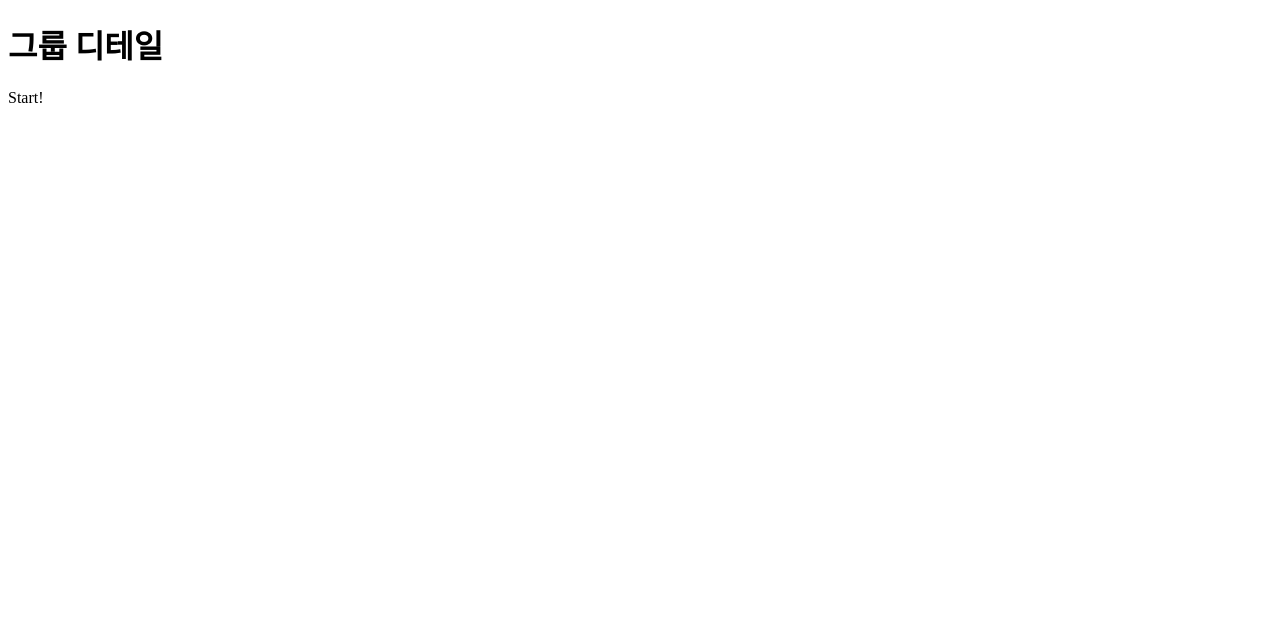
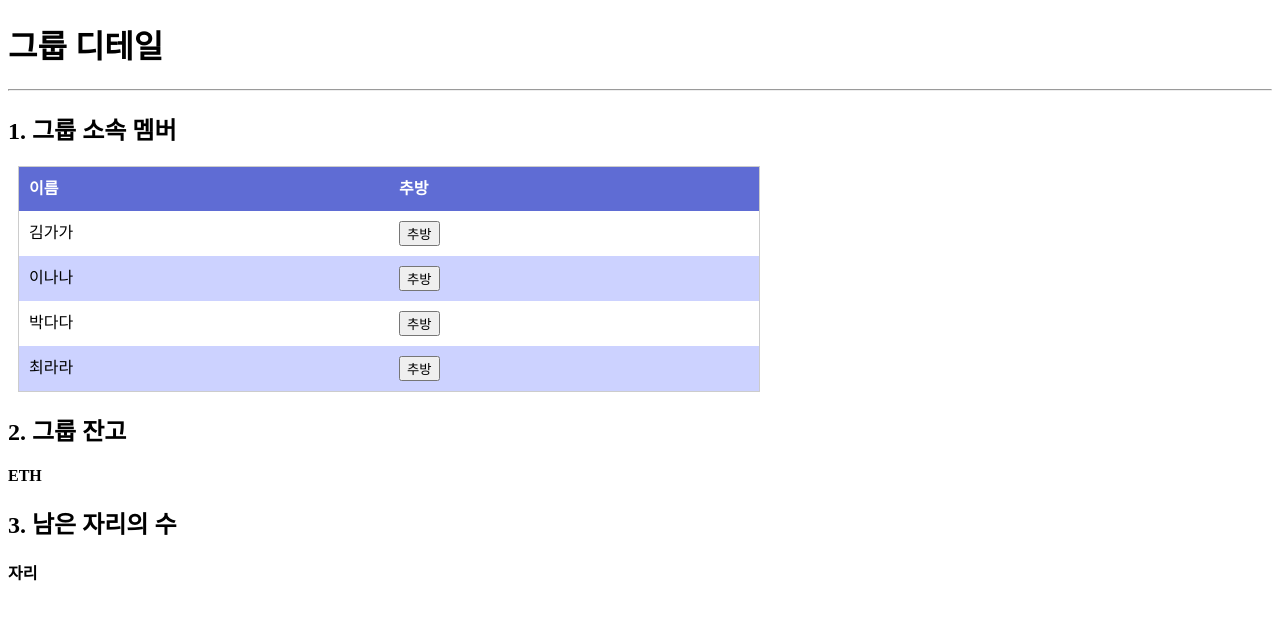
Before and after one commit to hyeonho9877/korean-fund-raising, a website: page detail/index.html in a window 1280 px wide. Drawn offline with Linux system fonts and the light colour scheme.

Commit message:
detail 수정중

```diff
--- a/detail/index.html
+++ b/detail/index.html
@@ -3,10 +3,91 @@
   <head>
     <meta charset="utf-8">
     <title>그룹 디테일 | 탈중앙화 계모임</title>
+    <style>
+      table {
+        border-collapse: collapse;
+        text-align: left;
+        line-height: 1.5;
+        border: 1px solid #ccc;
+        margin: 20px 10px;
+      }
+      table thead th {
+        width: 150px;
+        padding: 10px;
+        font-weight: bold;
+        vertical-align: top;
+        color: #fff;
+        background: #5f6cd4;
+        margin: 20px 10px;
+      }
+      table tbody th {
+        width: 150px;
+        padding: 10px;
+      }
+      table td {
+        width: 350px;
+        padding: 10px;
+        vertical-align: top;
+      }
+      table .even {
+        background: #ccd2ff;
+      }
+
+    </style>
   </head>
   <body>
-    <h1>그룹 디테일</h1>
     <script src="index.js"></script>
-    <div id="btnStart">Start!</div>
+
+    <div id="contents">
+      <h1>그룹 디테일</h1>
+      <hr>
+      <div>
+        <h2>1. 그룹 소속 멤버</h2>
+        <p>
+          <table>
+            <thead>
+              <tr>
+                <th scope="cols">이름</th>
+                <th scope="cols">추방</th>
+              </tr>
+            </thead>
+            <tbody>
+              <tr>
+                <td>김가가</td>
+                <td><button id="btnOut" onclick="functionAlert()">추방</button></td>
+              </tr>
+              <tr>
+                <td class="even">이나나</td>
+                <td class="even"><button id="btnOut" onclick="functionAlert()">추방</button></td>
+              </tr>
+              <tr>
+                <td>박다다</td>
+                <td><button id="btnOut" onclick="functionAlert()">추방</button></td>
+              </tr>
+              <tr>
+                <td class="even">최라라</td>
+                <td class="even"><button id="btnOut" onclick="functionAlert()">추방</button>
+              </tr>
+            </tbody>
+          </table>
+        </p>
+      </div>
+
+      <div>
+        <h2>2. 그룹 잔고 </h2>
+        <p><b>ETH</b>
+          <br>
+        </p>
+      </div>
+
+      <div>
+        <h2>3. 남은 자리의 수</h2>
+        <p><b>자리</b>
+          <br>
+        </p>
+      </div>
+
+
+
   </body>
 </html>
--- a/detail/index.js
+++ b/detail/index.js
@@ -0,0 +1,3 @@
+function functionAlert() {
+    alert("추방하시겠습니까?");
+}
```
